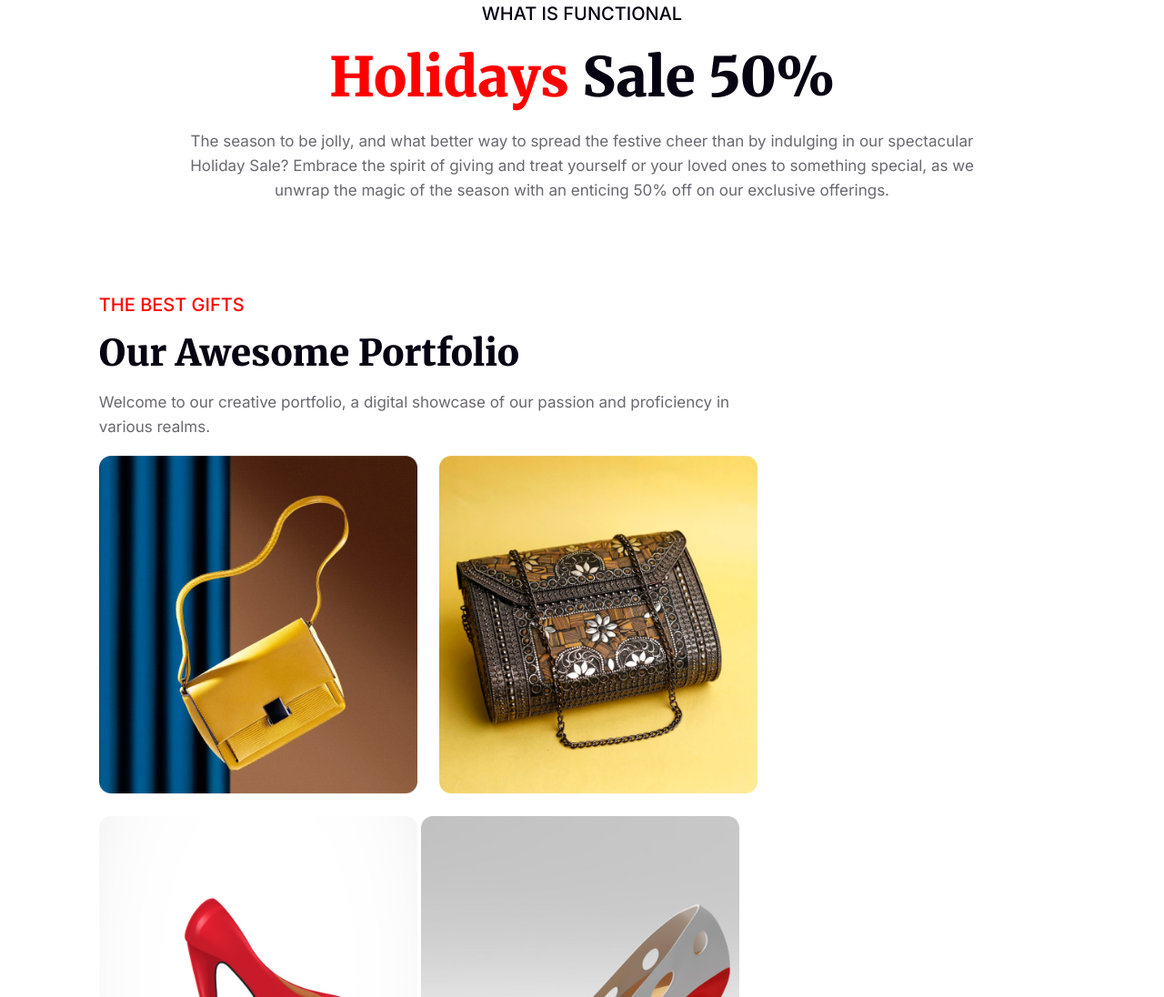
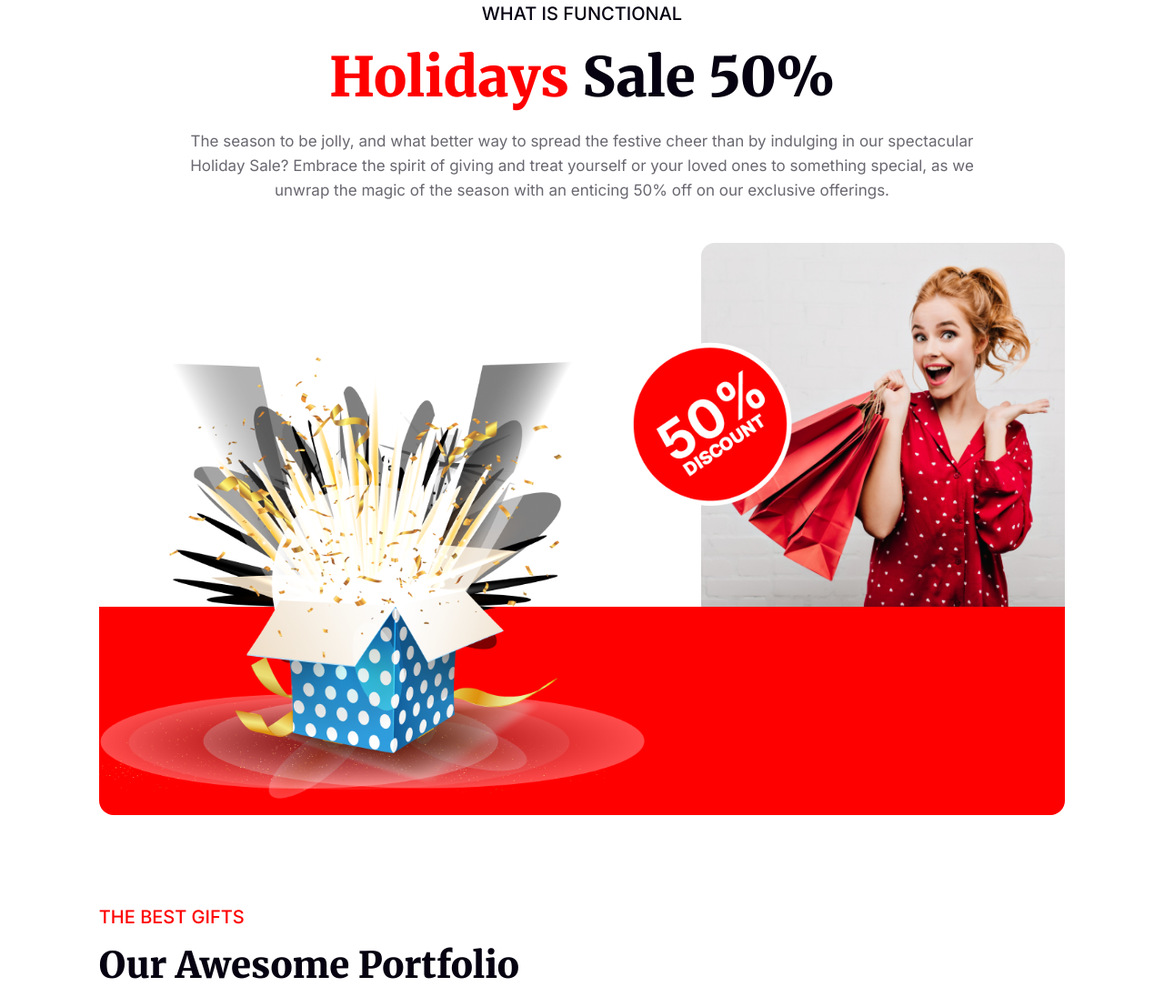
Before and after one commit to Mohotasir/P-HERO-assignment-01, a plain HTML site: page index.html in a window 1280 px wide. Shown: the part 3422-4518 px from the top of the page at 91% size. Drawn offline with Linux system fonts and the light colour scheme.

Commit message:
updated holiday sale section

```diff
--- a/index.html
+++ b/index.html
@@ -74,7 +74,7 @@
 
             </div>
          </section>
-         <section class="container">
+         <section class="container holiday">
           <div class="holiday-offer">
                 <div class="holiday-heading">
                     <h3>WHAT IS FUNCTIONAL</h3>
@@ -82,7 +82,9 @@
                     <p class="p-primary">The season to be jolly, and what better way to spread the festive cheer than by indulging in our spectacular Holiday Sale? Embrace the spirit of giving and treat yourself or your loved ones to something special, as we unwrap the magic of the season with an enticing 50% off on our exclusive offerings.</p>
                 </div>
                 <div class="holiday-images">
-
+                    <img  class="h-img-1" src="./assets/Group 44.png" alt="">
+                    <img class="h-img-2" src="./assets/Rectangle 1.png" alt="">
+                    <img class="h-img-3" src="./assets/Group 75.png" alt="">
                 </div>
          </div>
          </section>
--- a/style.css
+++ b/style.css
@@ -243,7 +243,7 @@
 
 
  /* holiday offer */
- .holiday-offer{
+ .holiday{
    margin-bottom: 100px;
  }
  .holiday-offer .holiday-heading{
@@ -266,6 +266,37 @@
  }
  .holiday-heading h1>span{
     color: #F00;
+
+ }
+ .holiday .holiday-images {
+    background: url(./assets/Rectangle\ 2.png);
+    background-repeat: no-repeat;
+    background-position: bottom;
+    position: relative;
+    margin: 170px 0 50px 0;
+    border-radius: 0px 0px 16px 16px;
+
+
+ }
+ .h-img-2{
+    position: absolute;
+    right: 0;
+    top: -25%;
+    max-width: 400px;
+    z-index: -1;
+
+ }
+ .h-img-1{
+    position: absolute;
+    top: -10%;
+    right: 25%;
+    z-index: 1;
+    max-width: 250px;
+ }
+ .h-img-3{
+
+   max-height: 700px;
+   max-width: 600px;
 
  }
 
```
